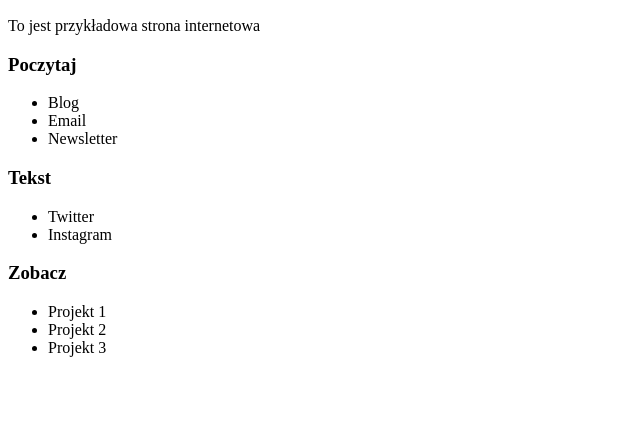
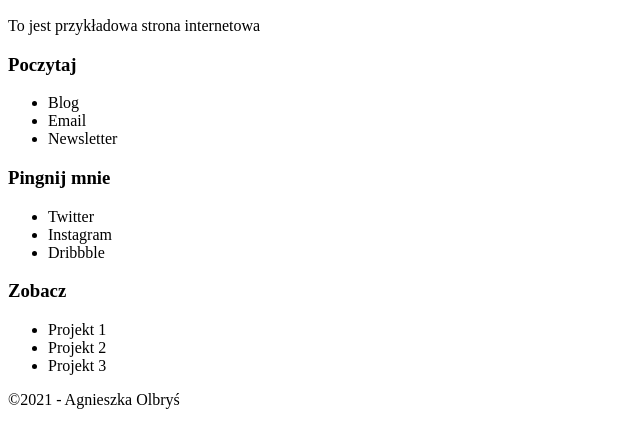
Before and after one commit to AgnieszkaOlbrys/AgnieszkaOlbrys.github.io, a plain HTML site: page index.html in a window 1280 px wide. Shown: the part 110-558 px from the top of the page, without its empty margins (0-640 px from the left). Drawn offline with Linux system fonts and the light colour scheme.

Commit message:
modified index.html

```diff
--- a/index.html
+++ b/index.html
@@ -4,7 +4,7 @@
     <meta charset="UTF-8">
     <meta http-equiv="X-UA-Compatible" content="IE=edge">
     <meta name="viewport" content="width=device-width, initial-scale=1.0">
-    <title>Document</title>
+    <title>Agnieszka Olbryś - portfolio</title>
 </head>
 <body>
     <h1>Agnieszka Olbryś</h1>
@@ -19,10 +19,11 @@
         <li>Newsletter</li>
     </ul>
 
-    <h3>Tekst</h3>
+    <h3>Pingnij mnie</h3>
     <ul>
         <li>Twitter</li>
         <li>Instagram</li>
+        <li>Dribbble</li>
 
     </ul>
 
@@ -33,6 +34,8 @@
         <li>Projekt 3</li>
     </ul>
 
+    <p>&copy;2021 - Agnieszka Olbryś</p>
+
 
 
 
```
